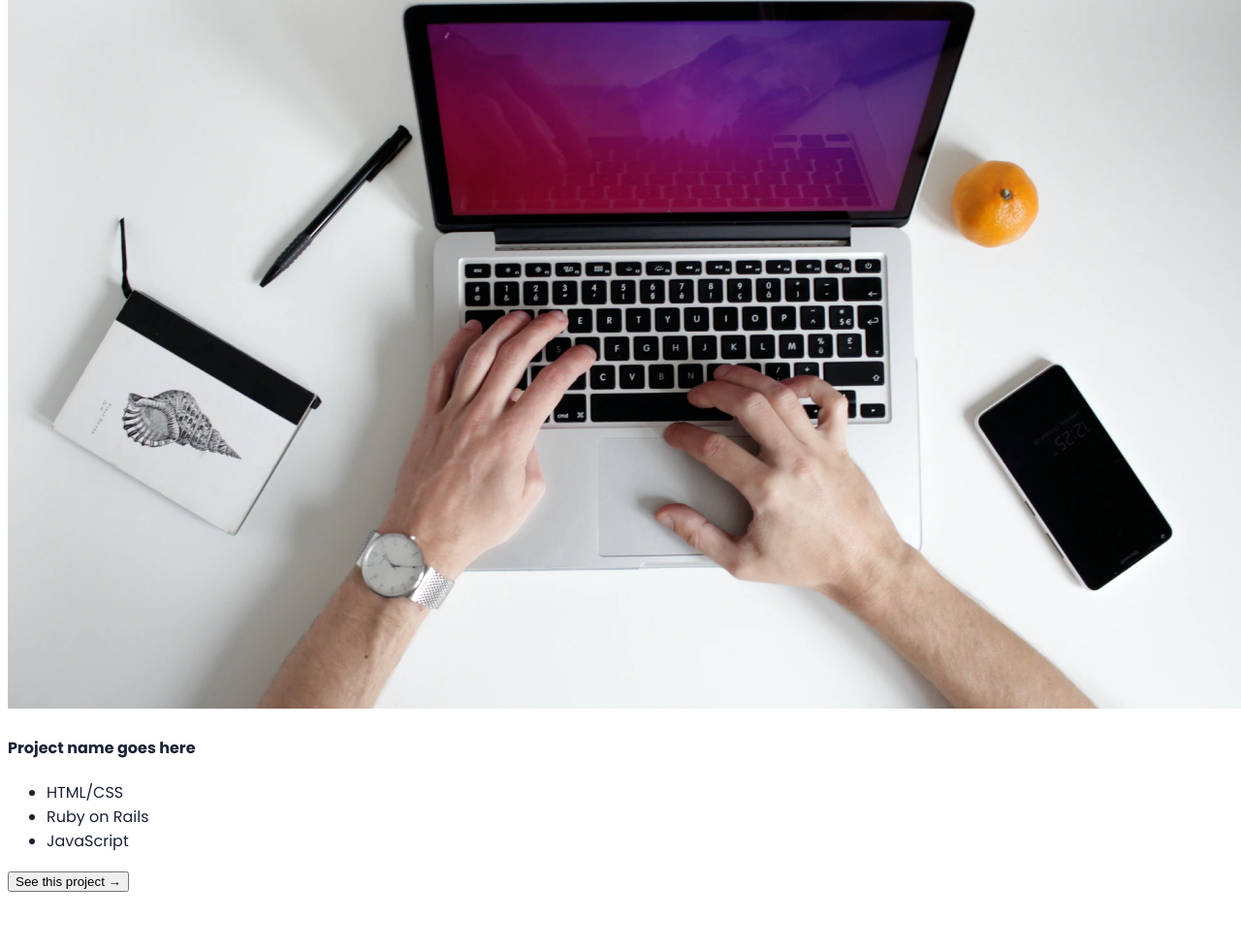
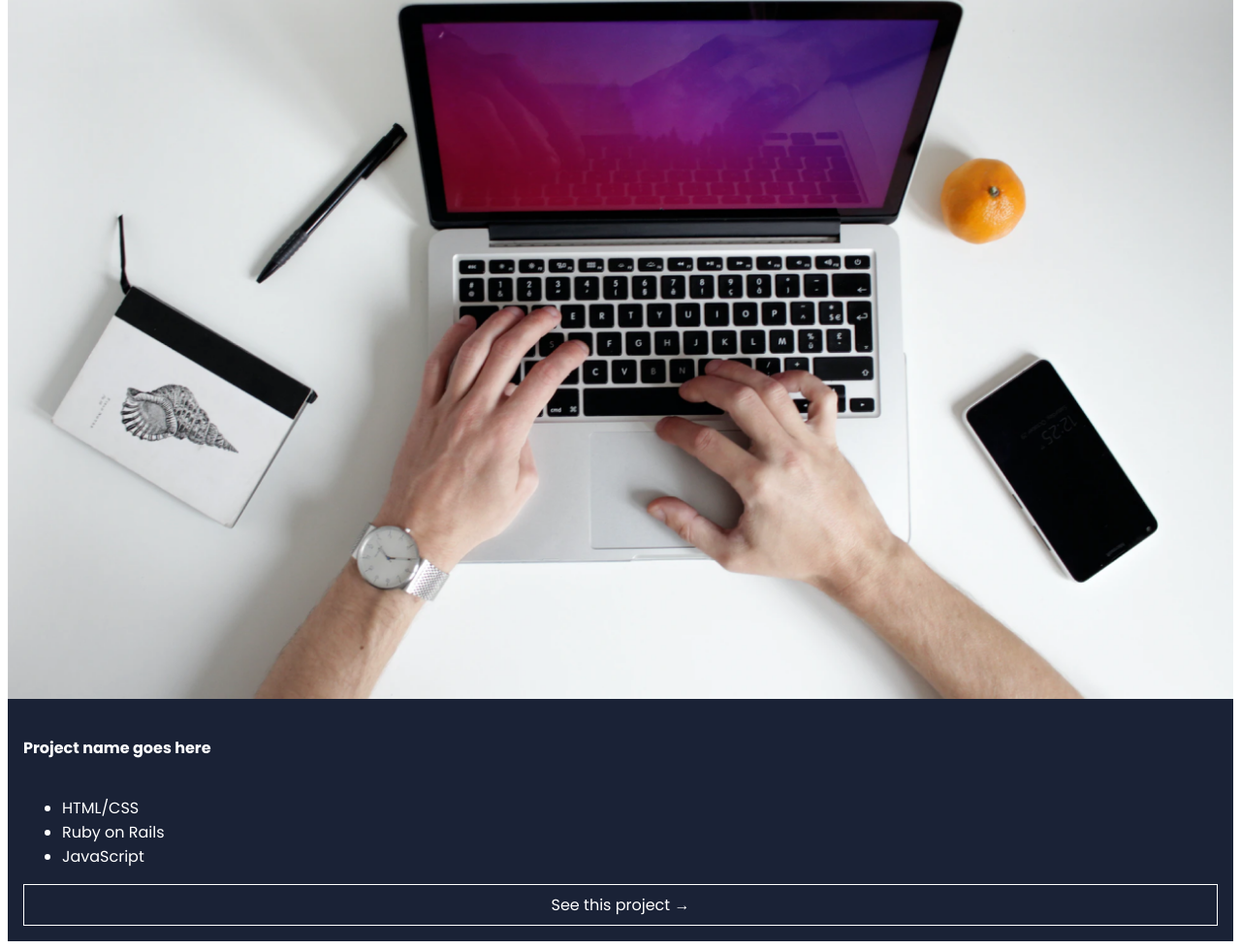
Before and after one commit to jfoyarzo/My-portfolio, a website: page index.html in a window 1280 px wide. Shown: the part 1130-2109 px from the top of the page at 97% size. Before the commit the page ends 2059 px from the top, so only its background shows below. Drawn offline with nearby package versions, Linux system fonts and the light colour scheme.

Commit message:
Add basic card style

```diff
--- a/assets/css/style.css
+++ b/assets/css/style.css
@@ -37,8 +37,8 @@ h1 {
 }
 
 .geometric {
+  display: flex;
   min-height: 12em;
-  width: 100%;
   background-image: url('/assets/img/image_geometry_2.png');
   background-repeat: no-repeat;
   background-size: contain;
@@ -68,3 +68,26 @@ h1 {
 #btnHeadline {
   margin: 0 5%;
 }
+
+.card {
+  display: flex;
+  flex-direction: column;
+  max-width: 100vw;
+}
+
+.card-body {
+  display: flex;
+  flex-direction: column;
+  background-color: #1a2236;
+  color: white;
+  padding: 1em;
+}
+
+.card-btn {
+  background-color: #1a2236;
+  color: white;
+  font-family: 'Poppins', sans-serif;
+  font-size: 1em;
+  padding: 0.5em;
+  border: white 1px solid;
+}
--- a/index.html
+++ b/index.html
@@ -37,6 +37,7 @@
         <div class="grid-container">
             <div class="card card1">
                 <img src="./assets/img/projects-img1.png" alt="Screenshot of project 1">
+                <div class="card-body">
                     <h4>Project name goes here</h4>
                     <ul class="card-list">
                         <li class="card-list-item">HTML/CSS</li>
@@ -46,6 +47,7 @@
                     <button class="card-btn">See this project &rarr;</button>
                 </div>
             </div>
+        </div>
     </section>
 
 </body>
```
Lines whose indentation alone changed are shown as unchanged.
